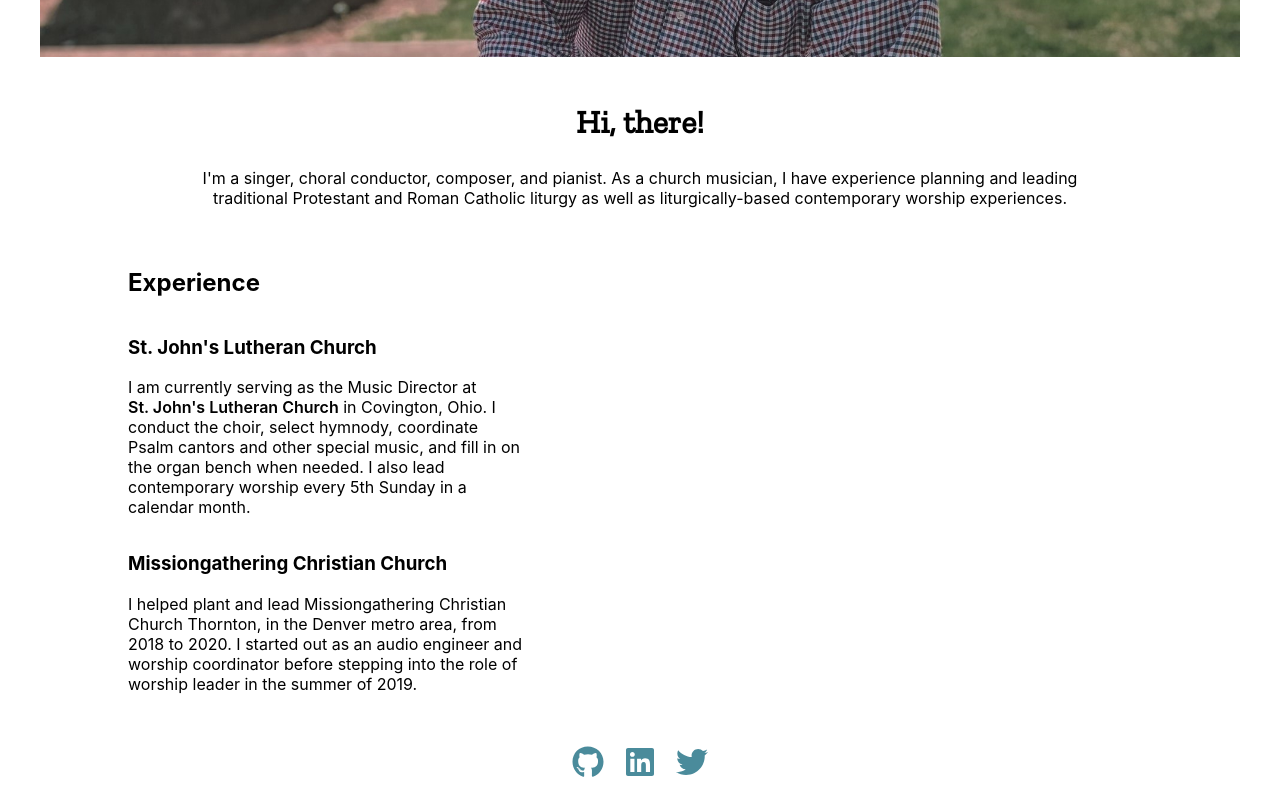
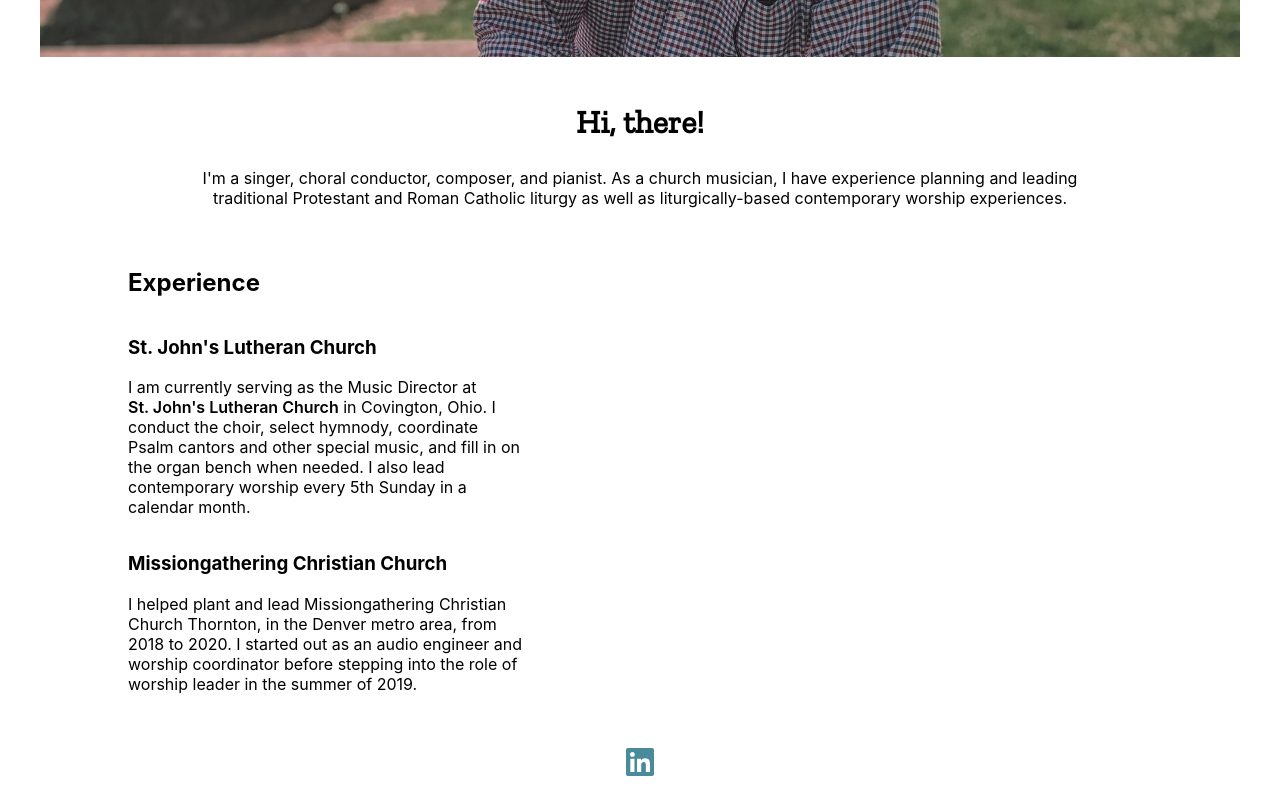
Before and after one commit to eryanpatterson/resume-site, a Next.js app: page / in a window 1280 px wide. Shown: the part 452-1252 px from the top of the page. Built offline with nearby package versions, Linux system fonts and the light colour scheme; a web font is replaced by a local one.

Commit message:
Remove unneeded social icons

```diff
--- a/components/social.js
+++ b/components/social.js
@@ -6,21 +6,13 @@ export default function Social() {
 
     return (
         <ul className={styles.social}>
-            <li>
-                <Link href="http://github.com/eryanpatterson">
-                    <a target="_blank"><FaGithub /></a>
-                </Link>
-            </li>
+
             <li>
                 <Link href="http://www.linkedin.com/in/eryanpatterson/">
                     <a target="_blank"><FaLinkedin /></a>
                 </Link>
             </li>
-            <li>
-                <Link href="http://twitter.com/eryanpatterson">
-                    <a target="_blank"><FaTwitter /></a>
-                </Link>
-            </li>
+
         </ul>
     )
 }
```
